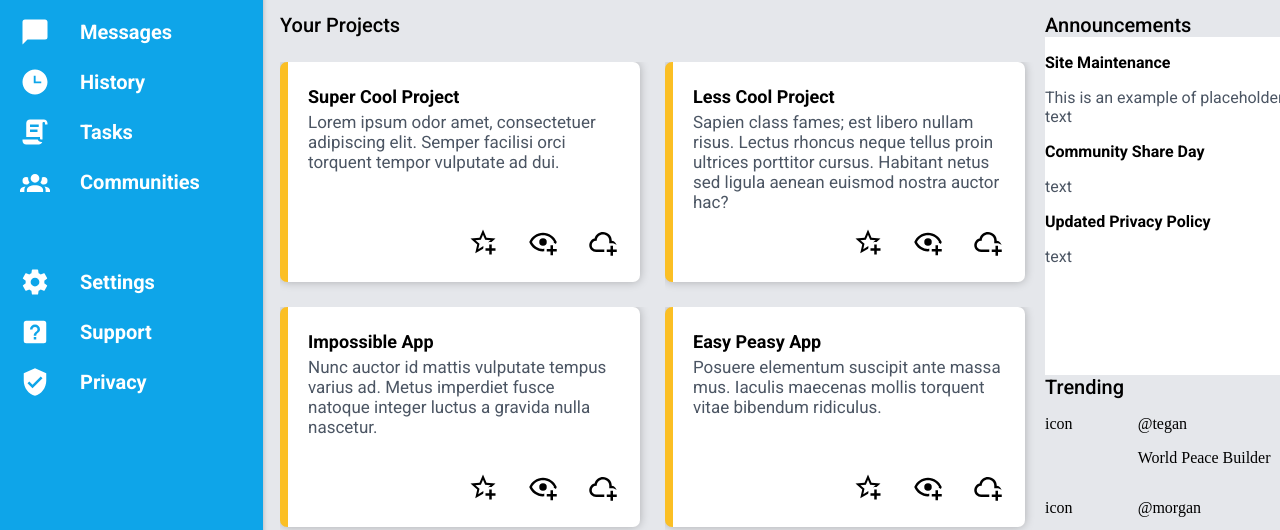
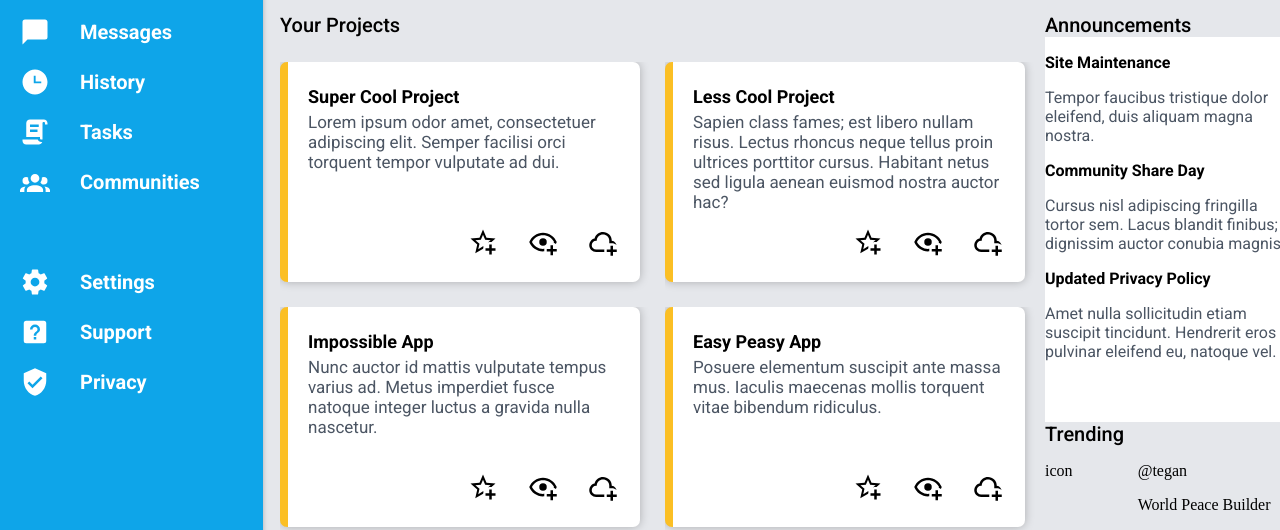
Before and after one commit to nchanyal/admin-dashboard, a plain HTML site: page index.html in a window 1280 px wide. Shown: the part 203-733 px from the top of the page. Drawn offline with Linux system fonts and the light colour scheme.

Commit message:
Replace the placeholder text in the announcements div

```diff
--- a/index.html
+++ b/index.html
@@ -125,15 +125,17 @@
                 <div class="wrapper">
                     <div>
                         <p>Site Maintenance</p>
-                        <p>This is an example of placeholder text</p>
+                        <p>Tempor faucibus tristique dolor eleifend, duis aliquam magna nostra.</p>
                     </div>
                     <div>
                         <p>Community Share Day</p>
-                        <p>text</p>
+                        <p>Cursus nisl adipiscing fringilla tortor sem. Lacus blandit finibus;
+                            dignissim auctor conubia magnis.</p>
                     </div>
                     <div>
                         <p>Updated Privacy Policy</p>
-                        <p>text</p>
+                        <p>Amet nulla sollicitudin etiam suscipit tincidunt. Hendrerit eros id
+                            pulvinar eleifend eu, natoque vel.</p>
                     </div>
                 </div>
             </div>
```
